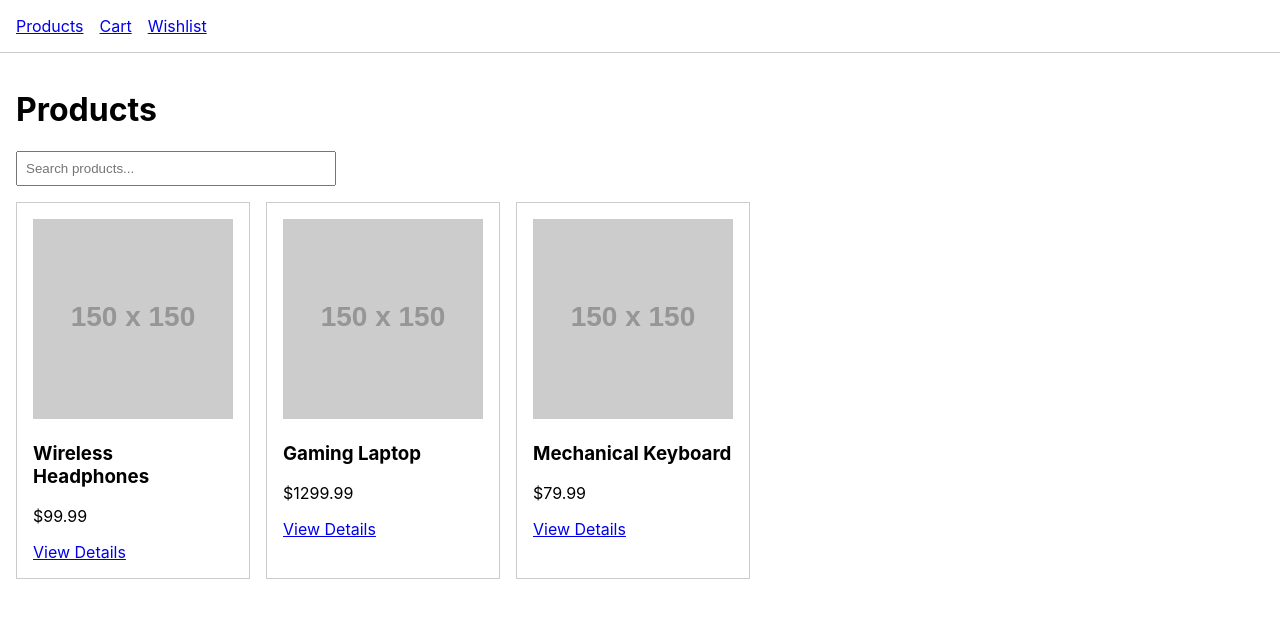
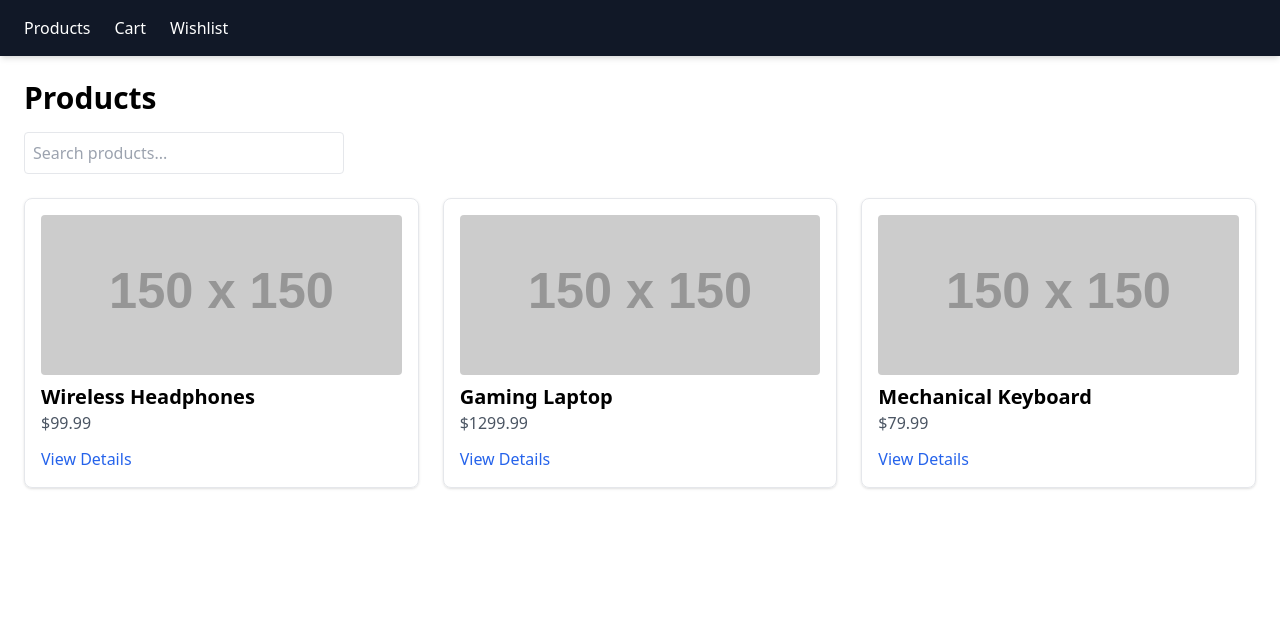
Before and after one commit to the-narayani/e-commerce-website, a React (Create React App) app in the folder ecommerce-app/: page / in a window 1280 px wide. Shown: the top 618 px of the page. Built offline with nearby package versions, Linux system fonts and the light colour scheme.

Commit message:
replaced custom CSS with Tailwind CSS for all components

```diff
--- a/ecommerce-app/src/components/Cart.jsx
+++ b/ecommerce-app/src/components/Cart.jsx
@@ -10,23 +10,19 @@ export default function Cart({
   );
 
   return (
-    <div style={{ padding: "1rem" }}>
-      <h1>Cart</h1>
+    <div className="p-6">
+      <h1 className="text-3xl font-bold mb-4">Cart</h1>
+
       {cart.length === 0 && <p>Your cart is empty.</p>}
 
       {cart.map((item) => (
         <div
           key={item.id}
-          style={{
-            border: "1px solid #ccc",
-            padding: "0.5rem",
-            marginBottom: "0.5rem",
-          }}
+          className="border rounded p-4 mb-4 shadow-sm"
         >
-          <h3>{item.name}</h3>
-          <p>Price: ${item.price}</p>
-          <label>
-            Quantity:{" "}
+          <h3 className="text-xl font-semibold">{item.name}</h3>
+          <p className="text-gray-600">Price: ${item.price}</p>
+
           <input
             type="number"
             min="1"
@@ -34,13 +30,20 @@ export default function Cart({
             onChange={(e) =>
               updateCartQuantity(item.id, Number(e.target.value))
             }
+            className="border p-1 w-20 mt-2 rounded"
           />
-          </label>
-          <div style={{ marginTop: "0.5rem" }}>
-            <button onClick={() => removeFromCart(item.id)}>Remove</button>
+
+          <div className="mt-3">
             <button
-              style={{ marginLeft: "0.5rem" }}
+              onClick={() => removeFromCart(item.id)}
+              className="bg-red-600 text-white px-3 py-1 rounded mr-3 hover:bg-red-700"
+            >
+              Remove
+            </button>
+
+            <button
               onClick={() => moveCartToWishlist(item.id)}
+              className="bg-gray-700 text-white px-3 py-1 rounded hover:bg-gray-800"
             >
               Move to Wishlist
             </button>
@@ -48,7 +51,7 @@ export default function Cart({
         </div>
       ))}
 
-      <h2>Total: ${total.toFixed(2)}</h2>
+      <h2 className="text-2xl font-bold mt-6">Total: ${total.toFixed(2)}</h2>
     </div>
   );
 }
--- a/ecommerce-app/src/components/Navbar.jsx
+++ b/ecommerce-app/src/components/Navbar.jsx
@@ -2,10 +2,10 @@ import { Link } from "react-router-dom";
 
 export default function Navbar() {
   return (
-    <nav style={{ display: "flex", gap: "1rem", padding: "1rem", borderBottom: "1px solid #ccc" }}>
-      <Link to="/products">Products</Link>
-      <Link to="/cart">Cart</Link>
-      <Link to="/wishlist">Wishlist</Link>
+    <nav className="bg-gray-900 text-white px-6 py-4 flex gap-6 shadow-md">
+      <Link className="hover:text-blue-400" to="/products">Products</Link>
+      <Link className="hover:text-blue-400" to="/cart">Cart</Link>
+      <Link className="hover:text-blue-400" to="/wishlist">Wishlist</Link>
     </nav>
   );
 }
--- a/ecommerce-app/src/components/ProductDetails.jsx
+++ b/ecommerce-app/src/components/ProductDetails.jsx
@@ -2,24 +2,33 @@ import { useParams } from "react-router-dom";
 
 export default function ProductDetails({ products, addToCart, addToWishlist }) {
   const { id } = useParams();
-  const productId = Number(id);
-  const product = products.find((p) => p.id === productId);
+  const product = products.find((p) => p.id === Number(id));
 
-  if (!product) {
-    return <div style={{ padding: "1rem" }}>Product not found.</div>;
-  }
+  if (!product) return <div className="p-6">Product not found.</div>;
 
   return (
-    <div style={{ padding: "1rem" }}>
-      <h1>{product.name}</h1>
-      <img src={product.image} alt={product.name} style={{ width: "200px" }} />
-      <p>{product.description}</p>
-      <p>Price: ${product.price}</p>
+    <div className="p-6">
+      <h1 className="text-3xl font-bold mb-4">{product.name}</h1>
 
-      <button onClick={() => addToCart(product.id)}>Add to Cart</button>
+      <img
+        src={product.image}
+        alt={product.name}
+        className="w-64 h-64 object-cover rounded mb-4"
+      />
+
+      <p className="text-gray-700 mb-2">{product.description}</p>
+      <p className="text-xl font-semibold mb-4">${product.price}</p>
+
       <button
-        style={{ marginLeft: "0.5rem" }}
+        onClick={() => addToCart(product.id)}
+        className="bg-blue-600 text-white px-4 py-2 rounded mr-3 hover:bg-blue-700"
+      >
+        Add to Cart
+      </button>
+
+      <button
         onClick={() => addToWishlist(product.id)}
+        className="bg-gray-700 text-white px-4 py-2 rounded hover:bg-gray-800"
       >
         Add to Wishlist
       </button>
--- a/ecommerce-app/src/components/ProductList.jsx
+++ b/ecommerce-app/src/components/ProductList.jsx
@@ -9,37 +9,37 @@ export default function ProductList({ products }) {
   );
 
   return (
-    <div style={{ padding: "1rem" }}>
-      <h1>Products</h1>
+    <div className="p-6">
+      <h1 className="text-3xl font-bold mb-4">Products</h1>
 
-      {/* Search Input */}
       <input
         type="text"
         placeholder="Search products..."
         value={search}
         onChange={(e) => setSearch(e.target.value)}
-        style={{
-          padding: "0.5rem",
-          marginBottom: "1rem",
-          width: "300px",
-          display: "block",
-        }}
+        className="border p-2 w-80 mb-6 rounded"
       />
 
-      <div style={{ display: "flex", gap: "1rem", flexWrap: "wrap" }}>
+      <div className="grid grid-cols-1 sm:grid-cols-2 md:grid-cols-3 gap-6">
         {filteredProducts.map((p) => (
           <div
             key={p.id}
-            style={{
-              border: "1px solid #ccc",
-              padding: "1rem",
-              width: "200px",
-            }}
+            className="border rounded-lg p-4 shadow hover:shadow-lg transition"
           >
-            <img src={p.image} alt={p.name} style={{ width: "100%" }} />
-            <h3>{p.name}</h3>
-            <p>${p.price}</p>
-            <Link to={`/products/${p.id}`}>View Details</Link>
+            <img
+              src={p.image}
+              alt={p.name}
+              className="w-full h-40 object-cover rounded"
+            />
+            <h3 className="text-xl font-semibold mt-2">{p.name}</h3>
+            <p className="text-gray-600">${p.price}</p>
+
+            <Link
+              to={`/products/${p.id}`}
+              className="inline-block mt-3 text-blue-600 hover:underline"
+            >
+              View Details
+            </Link>
           </div>
         ))}
       </div>
--- a/ecommerce-app/src/components/Wishlist.jsx
+++ b/ecommerce-app/src/components/Wishlist.jsx
@@ -4,25 +4,29 @@ export default function Wishlist({
   moveWishlistToCart,
 }) {
   return (
-    <div style={{ padding: "1rem" }}>
-      <h1>Wishlist</h1>
+    <div className="p-6">
+      <h1 className="text-3xl font-bold mb-4">Wishlist</h1>
+
       {wishlist.length === 0 && <p>Your wishlist is empty.</p>}
 
       {wishlist.map((item) => (
         <div
           key={item.id}
-          style={{
-            border: "1px solid #ccc",
-            padding: "0.5rem",
-            marginBottom: "0.5rem",
-          }}
+          className="border rounded p-4 mb-4 shadow-sm"
         >
-          <h3>{item.name}</h3>
-          <p>Price: ${item.price}</p>
-          <button onClick={() => removeFromWishlist(item.id)}>Remove</button>
+          <h3 className="text-xl font-semibold">{item.name}</h3>
+          <p className="text-gray-600">Price: ${item.price}</p>
+
           <button
-            style={{ marginLeft: "0.5rem" }}
+            onClick={() => removeFromWishlist(item.id)}
+            className="bg-red-600 text-white px-3 py-1 rounded mr-3 hover:bg-red-700"
+          >
+            Remove
+          </button>
+
+          <button
             onClick={() => moveWishlistToCart(item.id)}
+            className="bg-blue-600 text-white px-3 py-1 rounded hover:bg-blue-700"
           >
             Move to Cart
           </button>
--- a/ecommerce-app/src/index.css
+++ b/ecommerce-app/src/index.css
@@ -1,13 +1,3 @@
-body {
-  margin: 0;
-  font-family: -apple-system, BlinkMacSystemFont, 'Segoe UI', 'Roboto', 'Oxygen',
-    'Ubuntu', 'Cantarell', 'Fira Sans', 'Droid Sans', 'Helvetica Neue',
-    sans-serif;
-  -webkit-font-smoothing: antialiased;
-  -moz-osx-font-smoothing: grayscale;
-}
-
-code {
-  font-family: source-code-pro, Menlo, Monaco, Consolas, 'Courier New',
-    monospace;
-}
+@tailwind base;
+@tailwind components;
+@tailwind utilities;
```
Lines whose indentation alone changed are shown as unchanged.
